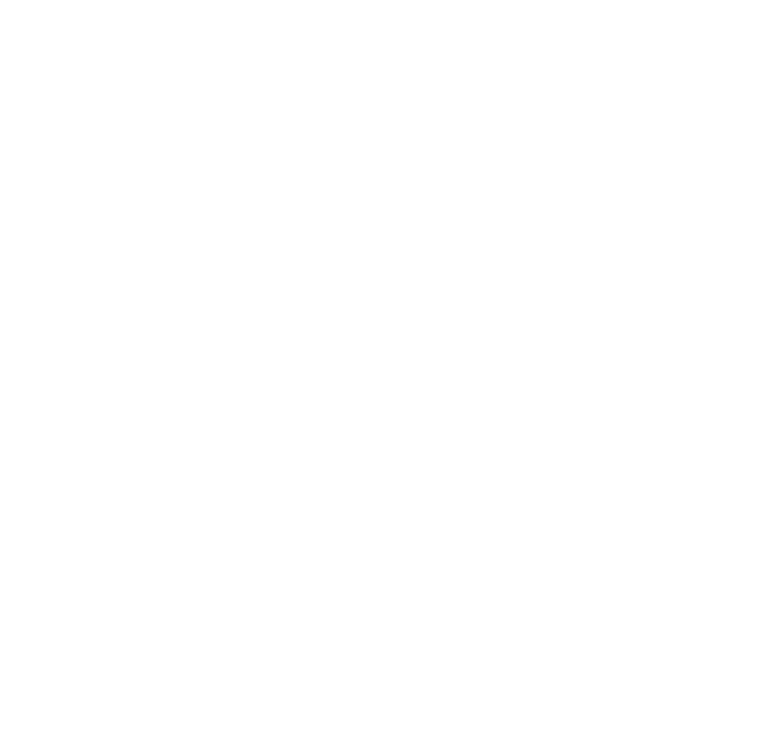
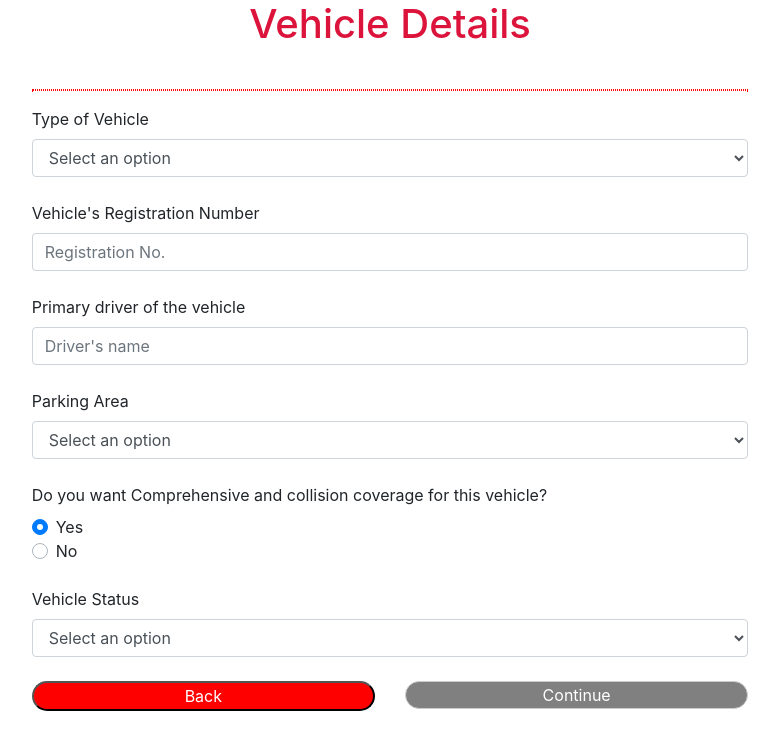
Before and after one commit to rishitarathore/Home-Insurance-Policy-App, an Angular app: page /vehicle-insurance in a window 1280 px wide. Before the commit this address led to /. Shown: the top 750 px of the page, without its empty margins (250-1029 px from the left). Built offline with nearby package versions, Linux system fonts and the light colour scheme.

Commit message:
adding vehicle details page

```diff
--- a/src/app/app-routing.module.ts
+++ b/src/app/app-routing.module.ts
@@ -6,7 +6,7 @@
 import { GetStartedComponent } from './get-started/get-started.component';
 import { HomeStructureDetailsComponent } from './home-structure-details/home-structure-details.component';
 import { PaymentSuccessfulComponent } from './payment-successful/payment-successful.component';
-
+import { VehicleInsuranceComponent } from './vehicle-insurance/vehicle-insurance.component';
 const routes: Routes = [
   { path: 'get-started', component:GetStartedComponent },
 
@@ -15,6 +15,7 @@
   { path: 'other-details', component:OtherDetailsComponent},
   { path: 'check-out', component:CheckOutComponent},
   { path: 'payment-sucessful', component:PaymentSuccessfulComponent},
+  { path: 'vehicle-insurance', component:VehicleInsuranceComponent},
 
 
   { path: '',   redirectTo: '/get-started', pathMatch: 'full' },
--- a/src/app/app.module.ts
+++ b/src/app/app.module.ts
@@ -11,6 +11,7 @@
 import { HomeStructureDetailsComponent } from './home-structure-details/home-structure-details.component';
 import { GetStartedComponent } from './get-started/get-started.component';
 import { PaymentSuccessfulComponent } from './payment-successful/payment-successful.component';
+import { VehicleInsuranceComponent } from './vehicle-insurance/vehicle-insurance.component';
 
 @NgModule({
   declarations: [
@@ -22,6 +23,7 @@
     HomeStructureDetailsComponent,
     GetStartedComponent,
     PaymentSuccessfulComponent,
+    VehicleInsuranceComponent,
   ],
   imports: [
     BrowserModule,
--- a/src/app/check-out/check-out.component.css
+++ b/src/app/check-out/check-out.component.css
@@ -56,3 +56,8 @@
     background-color: red;
     color:white;
 }
+#no:disabled,#yes:disabled
+{
+    background-color:lightgray;
+
+}
--- a/src/app/check-out/check-out.component.html
+++ b/src/app/check-out/check-out.component.html
@@ -46,10 +46,10 @@
 
             <p style="font-weight: bold;">Do you want add Vehicle Insurance</p>
             <p id="p1" >(get 5% off on premium)</p>
-              <div class="container">
-                <button style="background-color:rgb(55, 182, 55);"  type="button" (click) = "yes()" class="btn btn-primary">Yes</button>
-                <button type="button" (click) = "no()" class="btn btn-danger">No</button>
-                <p *ngIf="textShow1">You will have 5% off on vehicle Insurance.If you want to proceed for taking vehicle insurance.<a href="#">Click here!</a></p>
+              <div class="col-8">
+                <button  id="yes" type="button" (click) = "yes()" onclick="document.getElementById('no').setAttribute('disabled',true);" class="btn btn-success">Yes</button>
+                <button type="button" id="no" (click) = "no()" onclick="document.getElementById('yes').setAttribute('disabled',true);" class="btn btn-danger">No</button>
+                <p *ngIf="textShow1">You will have 5% off on vehicle Insurance.If you want to proceed for taking vehicle insurance.<a href="vehicle-insurance">Proceed here!</a></p>
                 <p *ngIf="textShow2">You can proceed with your Home Insurance...</p>
 
               </div>
--- /dev/null
+++ b/src/app/vehicle-insurance/vehicle-insurance.component.css
@@ -0,0 +1,20 @@
+hr
+{
+    background-color:white;
+    border:1px dotted red;
+}
+.text-center.tc{
+    color: #dc143c;
+    padding-bottom: 25px;
+}
+button[disabled],
+button.disabled {
+    color:white;
+    background: grey;
+    border: 1px solid #CCC;
+}
+button
+{
+    background-color: red;
+    color: white;
+}
--- /dev/null
+++ b/src/app/vehicle-insurance/vehicle-insurance.component.html
@@ -0,0 +1,49 @@
+<div class="container col-7">
+    <h1 class="text-center tc">Vehicle Details</h1>
+    <hr />
+    <form #userform="ngForm">
+    <div class="form-group">
+    <label for="vehicletype">Type of Vehicle</label>
+    <select class="form-control " id="vehicletype"   name="vehicletype">
+        <option  value="none" selected disabled hidden>
+          Select an option
+        </option>
+        <option *ngFor="let vehicle of vehicles" [value]="vehicle">{{vehicle}}</option>
+      </select>
+     <br>
+    <label for="regno">Vehicle's Registration Number</label>
+    <input type="text" class="form-control " id="regno"  placeholder="Registration No." name="regno"  required><br/>
+    <label for="driver-name">Primary driver of the vehicle</label>
+    <input type="text" class="form-control " id="driver-name" name="driver-name"  placeholder="Driver's name"  required ><br/>
+    <label for="parking-area">Parking Area</label>
+    <select class="form-control" id="parking-area" required >
+        <option selected disabled hidden>Select an option</option>
+        <option *ngFor="let parkarea of parkareas" [value]="parkarea">{{parkarea}}</option>
+      </select><br>
+      <label for="radio">Do you want Comprehensive and collision coverage for this vehicle?</label>
+      <div class="custom-control custom-radio">
+        <input type="radio" id="yes" name="radio" class="custom-control-input" required checked>
+        <label class="custom-control-label " for="yes" >Yes</label>
+      </div>
+      <div class="custom-control custom-radio">
+        <input type="radio" id="no" name="radio" class="custom-control-input" required >
+        <label class="custom-control-label " for="no">No</label>
+      </div><br/>
+      <label for="vehicle-status">Vehicle Status</label>
+      <select class="form-control" id="vehicle-state" required>
+        <option selected disabled hidden>Select an option</option>
+        <option>Owned</option>
+        <option>Leased</option>
+        <option>Financed</option>
+      </select><br>
+      <div class= "row">
+        <div class="col">
+            <button type="button"  class="rounded-pill btn-block" id="bt1"(click)= "next()" >Back</button>
+        </div>
+        <div class="col ">
+            <button type="submit" class="rounded-pill btn-block" id="bt" disabled >Continue</button>
+        </div>
+  </div>
+</div>
+
+</form>
--- /dev/null
+++ b/src/app/vehicle-insurance/vehicle-insurance.component.ts
@@ -0,0 +1,21 @@
+import { Component, OnInit } from '@angular/core';
+import { Router } from '@angular/router';
+
+@Component({
+  selector: 'app-vehicle-insurance',
+  templateUrl: './vehicle-insurance.component.html',
+  styleUrls: ['./vehicle-insurance.component.css']
+})
+export class VehicleInsuranceComponent implements OnInit {
+
+  constructor(private router:Router) { }
+  vehicles:string[]=['Car','Bus','Tractor','Bike','Other'];
+  parkareas:string[]=['A private garage','The driveway','A quiet residential street','Other'];
+  vehicletypes:string[]=['Owned','Leased','Financed'];
+  ngOnInit(): void {
+  }
+next()
+{
+  this.router.navigate(['check-out']);
+}
+}
```
Also changed, not shown: 1 other file (tests, documents, lock files or other folders).
